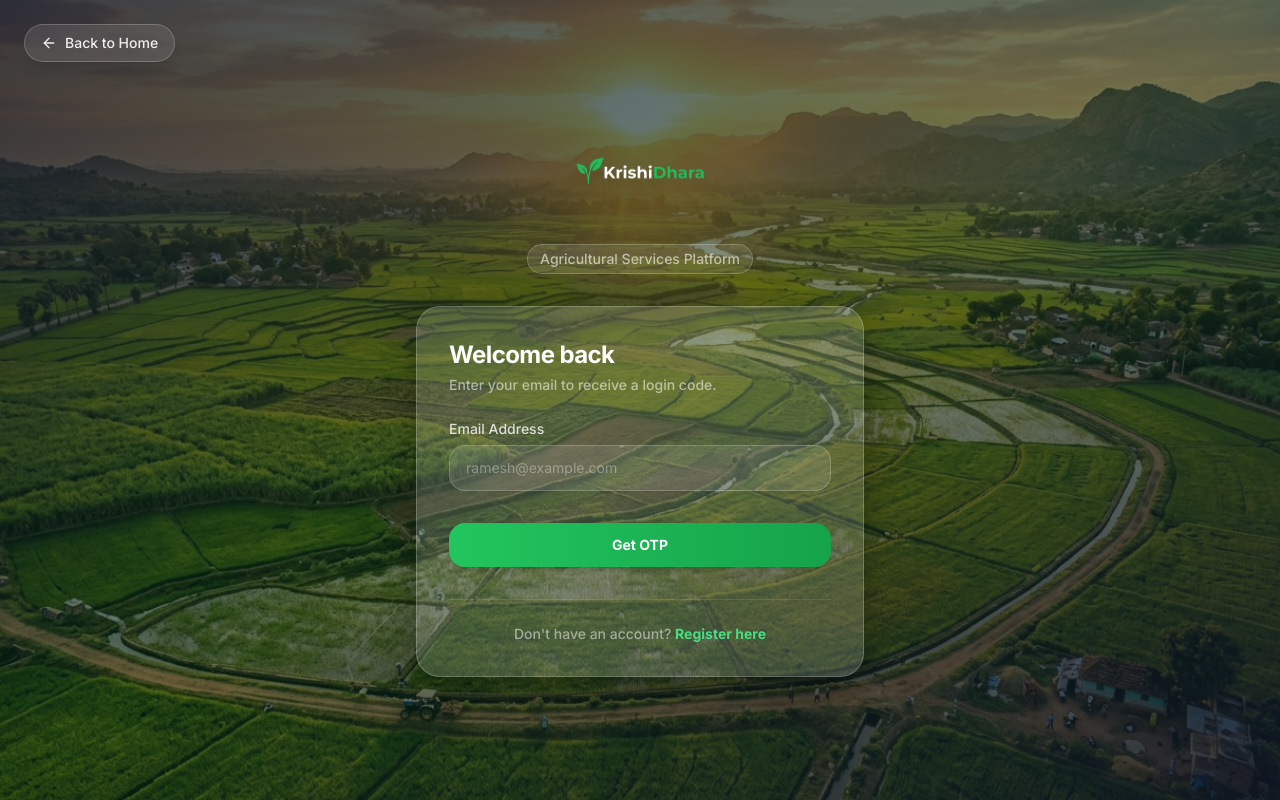
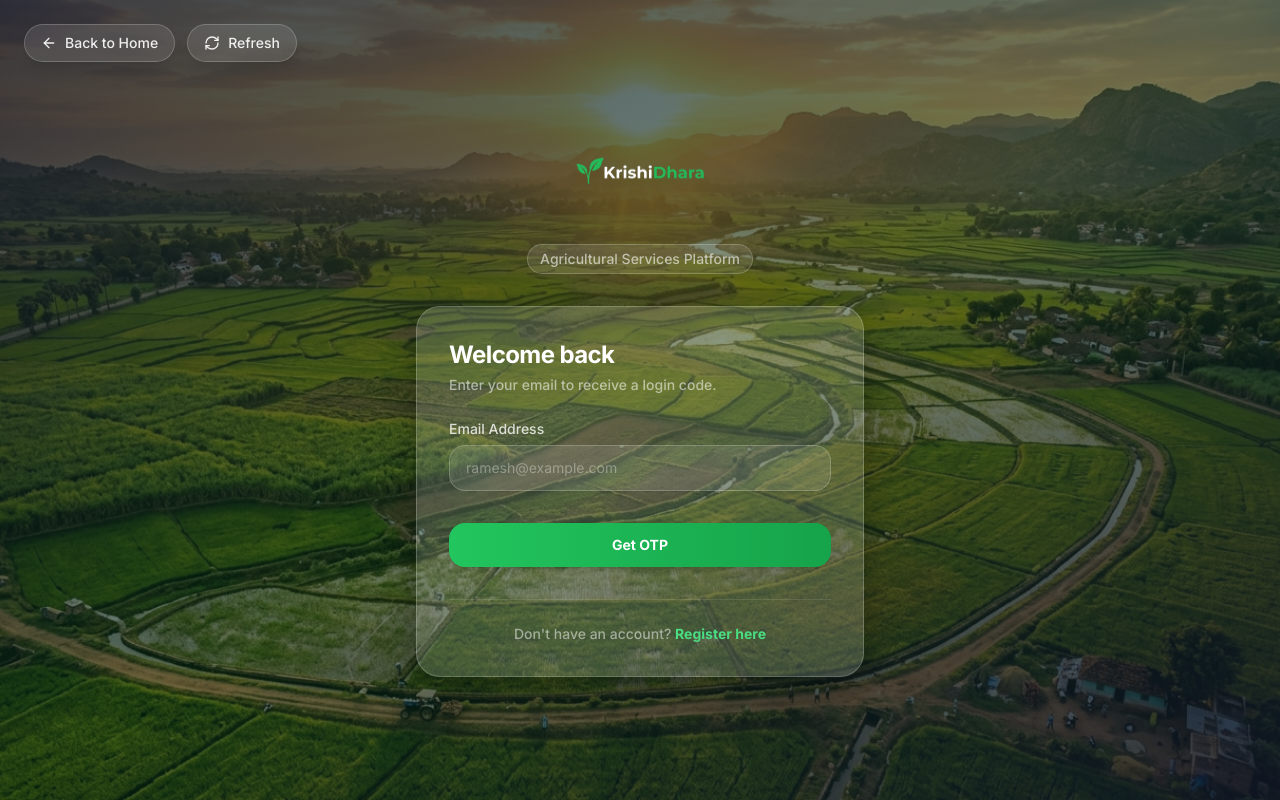
Before and after one commit to pratiksathe07/KrishiDhara, a React (Vite) app in the folder client/: page /login in a window 1280 px wide. Built offline with nearby package versions, Linux system fonts and the light colour scheme; no server answers.

Commit message:
Add refresh button beside back to home

```diff
--- a/client/src/components/ui/AnimatedBackground.jsx
+++ b/client/src/components/ui/AnimatedBackground.jsx
@@ -1,19 +1,29 @@
 import React from "react";
 import { motion } from "framer-motion";
 import { Link } from "react-router-dom";
-import { ArrowLeft } from "lucide-react";
+import { ArrowLeft, RefreshCw } from "lucide-react";
 
-const AnimatedBackground = ({ children }) => {
+const AnimatedBackground = ({ children, onRefresh }) => {
   return (
     <div className="relative min-h-screen w-full overflow-hidden bg-gray-900">
       {/* Back Button */}
+      <div className="absolute top-6 left-6 z-50 flex items-center gap-3">
   <Link
     to="/"
-        className="absolute top-6 left-6 z-50 flex items-center gap-2 px-4 py-2 text-sm font-medium text-white/90 bg-white/10 hover:bg-white/20 backdrop-blur-xl rounded-full border border-white/20 transition-all hover:scale-105 active:scale-95 shadow-lg"
+    className="flex items-center gap-2 px-4 py-2 text-sm font-medium text-white/90 bg-white/10 hover:bg-white/20 backdrop-blur-xl rounded-full border border-white/20 transition-all hover:scale-105 active:scale-95 shadow-lg"
   >
     <ArrowLeft className="w-4 h-4" />
     Back to Home
   </Link>
+
+  <button
+    onClick={onRefresh}
+    className="flex items-center gap-2 px-4 py-2 text-sm font-medium text-white/90 bg-white/10 hover:bg-white/20 backdrop-blur-xl rounded-full border border-white/20 transition-all hover:scale-105 active:scale-95 shadow-lg"
+  >
+    <RefreshCw className="w-4 h-4" />
+    Refresh
+  </button>
+</div>
 
       {/* Hero Background with same slow-zoom as dashboard */}
       <div className="absolute inset-0 z-0 overflow-hidden">
--- a/client/src/pages/admin/AdminDashboard.jsx
+++ b/client/src/pages/admin/AdminDashboard.jsx
@@ -126,7 +126,7 @@ const AdminDashboard = () => {
   ];
 
   return (
-    <AnimatedBackground>
+    <AnimatedBackground onRefresh={fetchStats}>
       <div className="min-h-screen flex text-white relative z-10 font-sans">
 
         {/* Sidebar */}
@@ -213,10 +213,7 @@ const AdminDashboard = () => {
                     <h2 className="text-3xl font-bold mb-2">Welcome back {authUser?.firstName}! 👋</h2>
                     <p className="text-white/60">Here's what's happening in KrishiDhara today.</p>
                   </div>
-                  <button onClick={fetchStats} className="p-2 rounded-lg bg-white/5 hover:bg-white/10 transition-colors border border-white/10 text-white/70 hover:text-white flex items-center gap-2 text-sm">
-                    <RefreshCw size={16} className={isLoadingStats ? "animate-spin" : ""} />
-                    Refresh
-                  </button>
+
                 </div>
 
                 {/* Stat Cards */}
```
Lines whose indentation alone changed are shown as unchanged.
